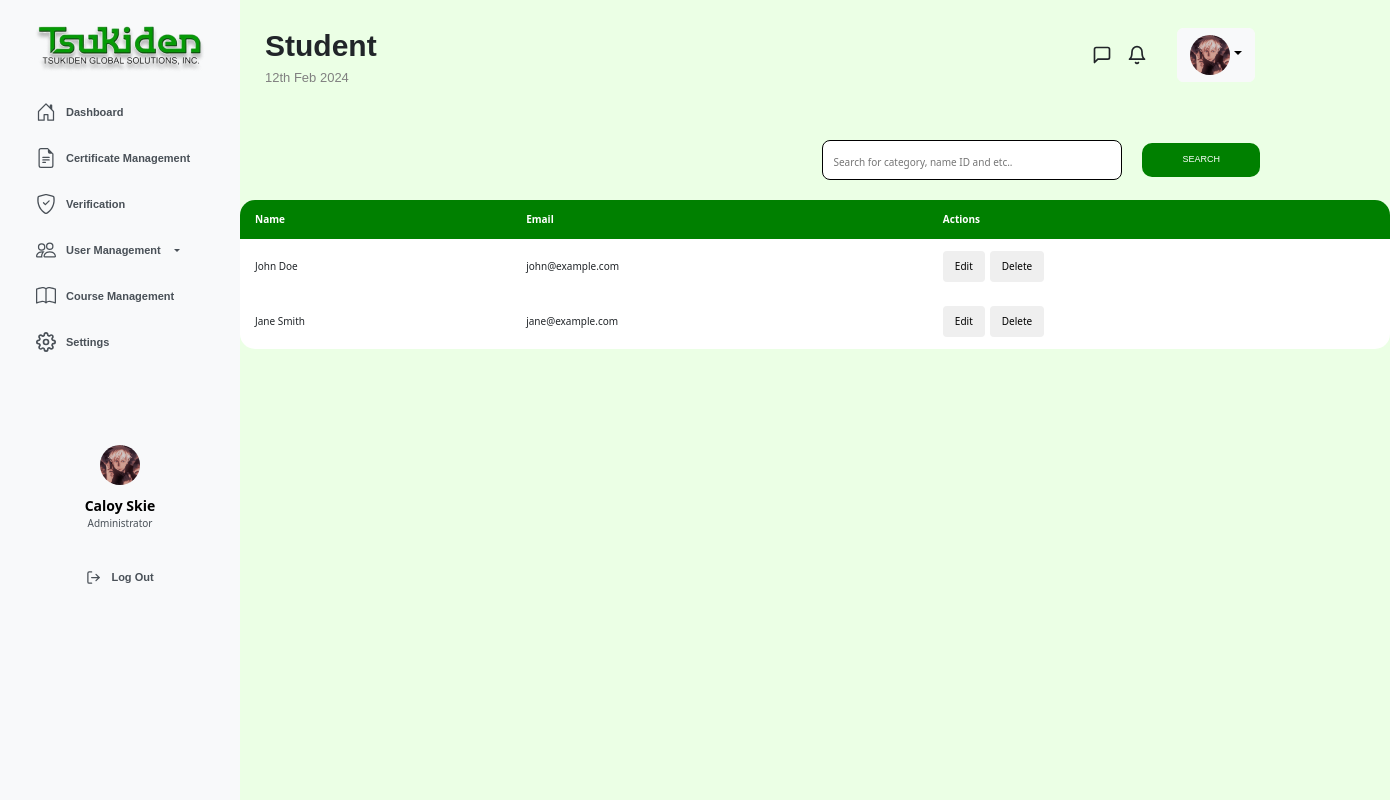
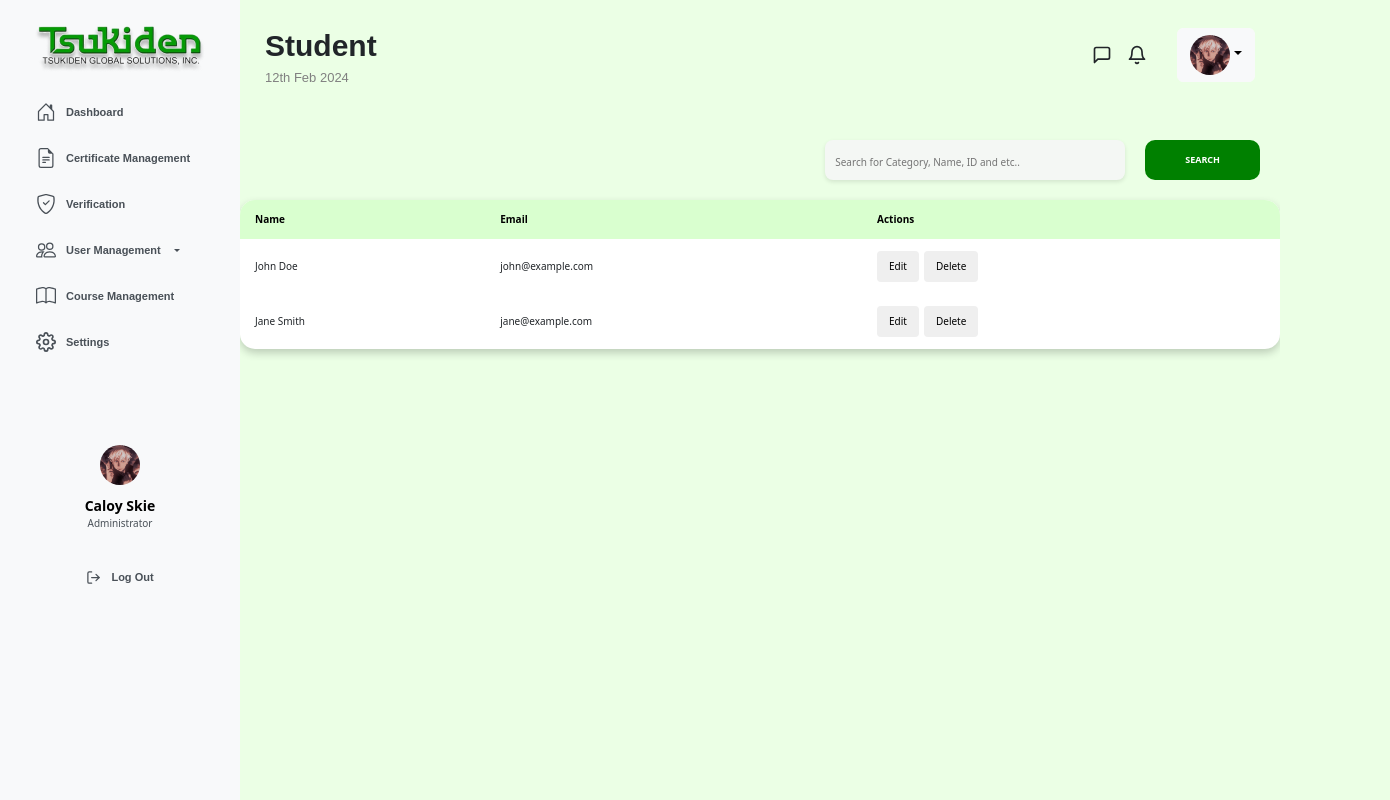
Before and after one commit to iChan0415/AdminMock, a React (Vite) app: page /admin_student in a window 1280 px wide. Shown: the whole page, 1390 px wide, since content can reach past the window. Built offline with nearby package versions, Linux system fonts and the light colour scheme.

Commit message:
add some design for the modules

```diff
--- a/src/components/Router.jsx
+++ b/src/components/Router.jsx
@@ -26,7 +26,6 @@ const Router = () => {
           <Route path="/admin_settings" element={<AdminSettings/>} />
           <Route path="/admin_profile" element={<AdminProfile/>} />
           <Route path="/admin_landing" element={<AdminLanding/>} />
-          <Route path="/UserManagement" element={<AdminUsersTables/>}/>
         </Routes>
       </BrowserRouter>
     </div>
--- a/src/components/TopBar.jsx
+++ b/src/components/TopBar.jsx
@@ -76,7 +76,7 @@ const TopBar = ({pageTitle}) => {
       </div>
       <div className="search-container">
         <input className="input-search"
-        placeholder="Search for category, name ID and etc..">
+        placeholder="Search for Category, Name, ID and etc..">
 
         </input>
           <button className="btn-search">SEARCH</button>
--- a/src/css/Tables.css
+++ b/src/css/Tables.css
@@ -1,3 +1,9 @@
+.table-container{
+  display: flex;
+  justify-content: center;
+}
+
+
 table {
   width: 1150px;
   background-color: #fff;
@@ -5,6 +11,12 @@ table {
   margin-top: 200px;
   border-radius: 15px;
   font-size: 10px;
+  box-shadow: 0 2px 4px rgb(86, 86, 86); /* Add box shadow */
+  transition: box-shadow 0.3s ease; /* Add transition for smooth hover effect */
+}
+
+table{
+  box-shadow: 0 4px 8px rgba(0, 0, 0, 0.2); /* Adjust box shadow on hover */
 }
 
 
@@ -24,8 +36,8 @@ tr th:last-child {
 
 
 th {
-  background-color: green;
-  color: #fff;
+  background-color: #d9ffcf;
+  color: #000;
   margin-top: 200px;
 
 }
@@ -52,7 +64,3 @@ th {
   display: flex;
   flex-direction: column;
 }
-
-.table-container{
-  margin-top: 100px;
-}
--- a/src/css/TopBar.css
+++ b/src/css/TopBar.css
@@ -111,29 +111,40 @@
   padding-right: 40px;
   padding-left: 40px;
   border-radius: 10px;
-  font-family: sans-serif;
   font-size: 9px;
+  font-weight: bold;
+  height: 40px;
 
 }
+
+.btn-search:hover {
+  background-color: rgb(26, 96, 26);
+  color: #fff;
+  font-weight: bold;
+  transition: background-color 0.3s;
+}
+
+.input-search {
+  display: flex;
+  height: 40px;
+  width: 30%;
+  border-radius: 8px;
+  border: none;
+  background-color: #f4f7f4;
+  padding-left: 10px;
+  box-shadow: 0 2px 4px rgba(0, 0, 0, 0.1); /* Add box shadow */
+  transition: box-shadow 0.3s ease; /* Add transition for smooth hover effect */
+}
+
+.input-search:hover {
+  box-shadow: 0 4px 8px rgba(0, 0, 0, 0.2); /* Adjust box shadow on hover */
+}
+
 
 .input-search:focus{
   outline: none;
 }
 
-.btn-search:hover {
-  background-color: rgb(26, 96, 26);
-  color: #fff;
-  transition: background-color 0.3s;
-}
-
-.input-search{
-  display: flex;
-  height: 40px;
-  width: 30%;
-  border-radius: 8px;
-  border: 1px solid black;
-  padding-left: 10px;
-}
 ::placeholder {
   font-size: 10px;
 }
--- a/src/pages/AdminCertificate.jsx
+++ b/src/pages/AdminCertificate.jsx
@@ -60,12 +60,12 @@ const AdminCertificate = () => {
             <thead>
               <tr>
                 <th>ID</th>
-                <th>File Name</th>
-                <th>Criteria</th>
-                <th>Date Issued</th>
-                <th>Time Issued</th>
-                <th>Serial No.</th>
-                <th>Actions</th>
+                <th>FILE NAME</th>
+                <th>CRITERIA</th>
+                <th>DATE ISSUED</th>
+                <th>TIME ISSUED</th>
+                <th>SERIAL NO.</th>
+                <th>ACTIONS</th>
               </tr>
             </thead>
             <tbody>
```
